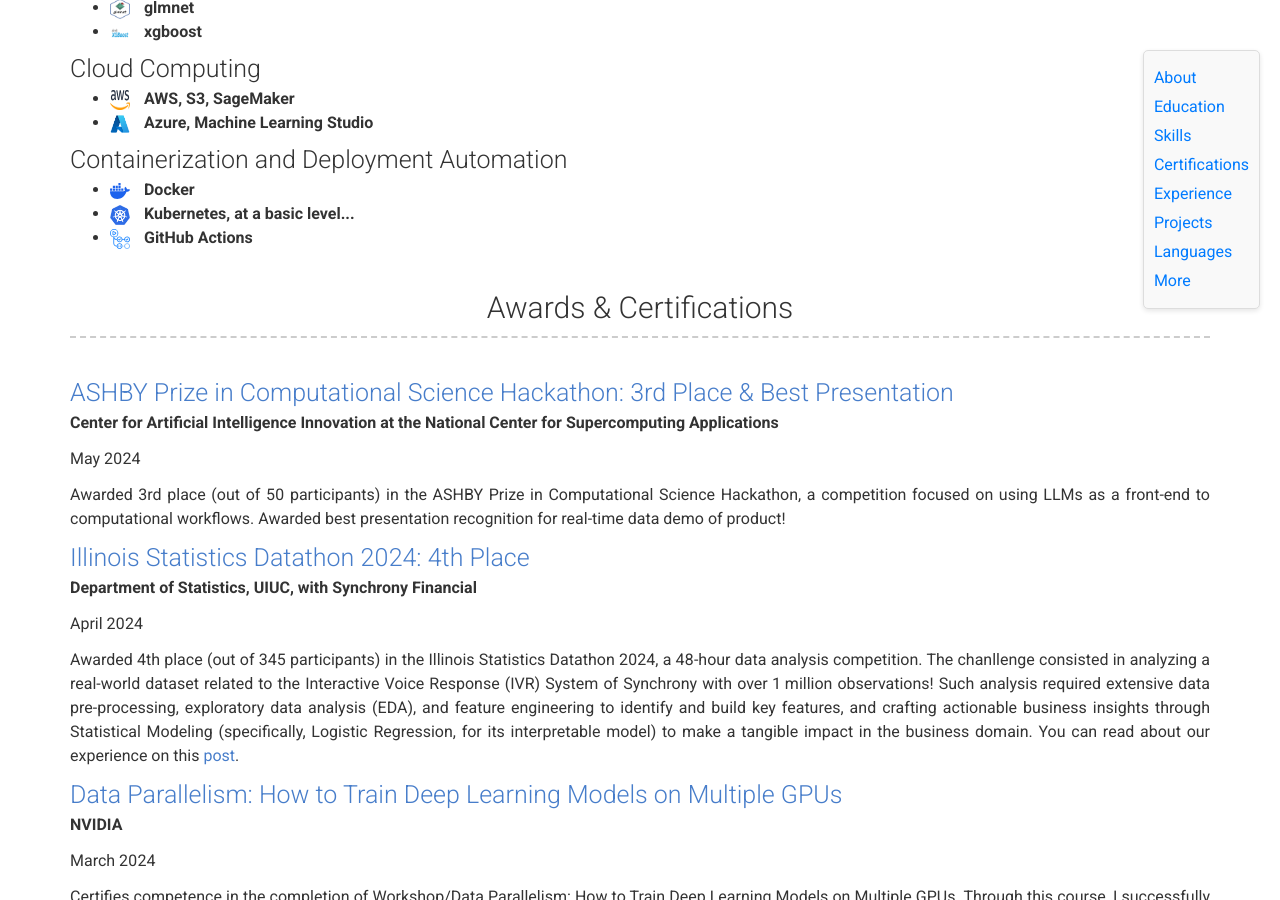
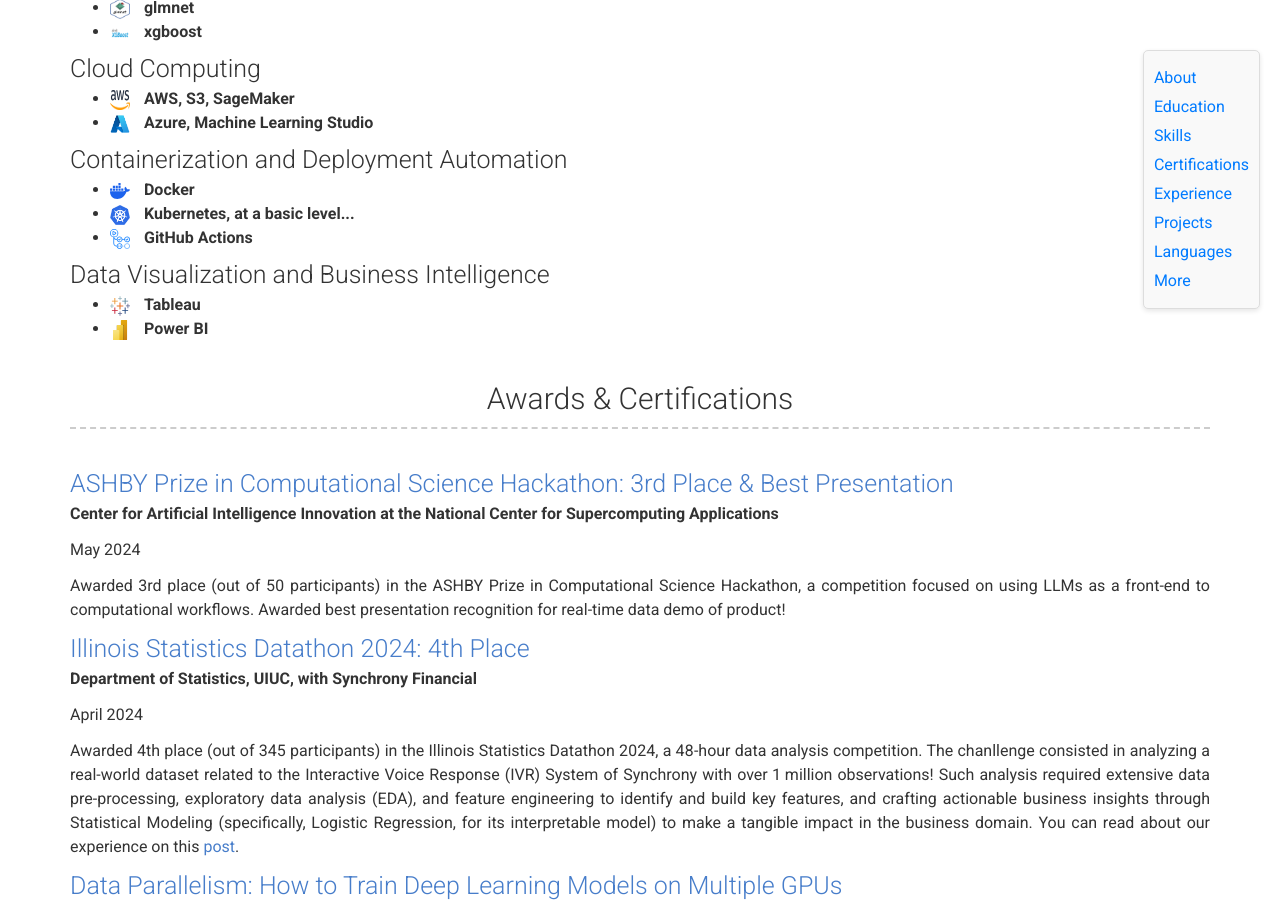
Before and after one commit to fsaudm/fsaudm.github.io, a Jekyll site: the page built from index.md, in a window 1280 px wide and 900 px high, scrolled down 3040 px. Built offline with Jekyll 4.4.1, drawn with Linux system fonts in a browser that asks for light colours.

Commit message:
some finishing touches

```diff
--- a/_includes/skills.html
+++ b/_includes/skills.html
@@ -93,6 +93,25 @@
       </ul>
     </div>
     <br>
+
+
+    <!-- Data Vis and BI -->
+    <div class="col-xs-12 col-sm-4 col-md-3 col-print-12 left-column">
+      <h4>Data Visualization and Business Intelligence</h4>
+    </div>
+    <div class="col-xs-12 col-sm-8 col-md-9 col-print-12">
+      <ul>
+        {% for skill in site.data.skills.data_visualization_and_bi %}
+          <li>
+            {% if skill.icon_type == "svg" or skill.icon_type == "png" %}
+              <img src="{{ skill.icon_url }}" alt="{{ skill.name }} icon" style="width: 20px; height: 20px; margin-right: 10px;">
+            {% endif %}
+            <b>{{ skill.name }}</b>
+          </li>
+        {% endfor %}
+      </ul>
+    </div>
+    <br>
   </div>
 </div>
 
```
Also changed, not shown: _data/skills.yml (+7 -4 lines).
